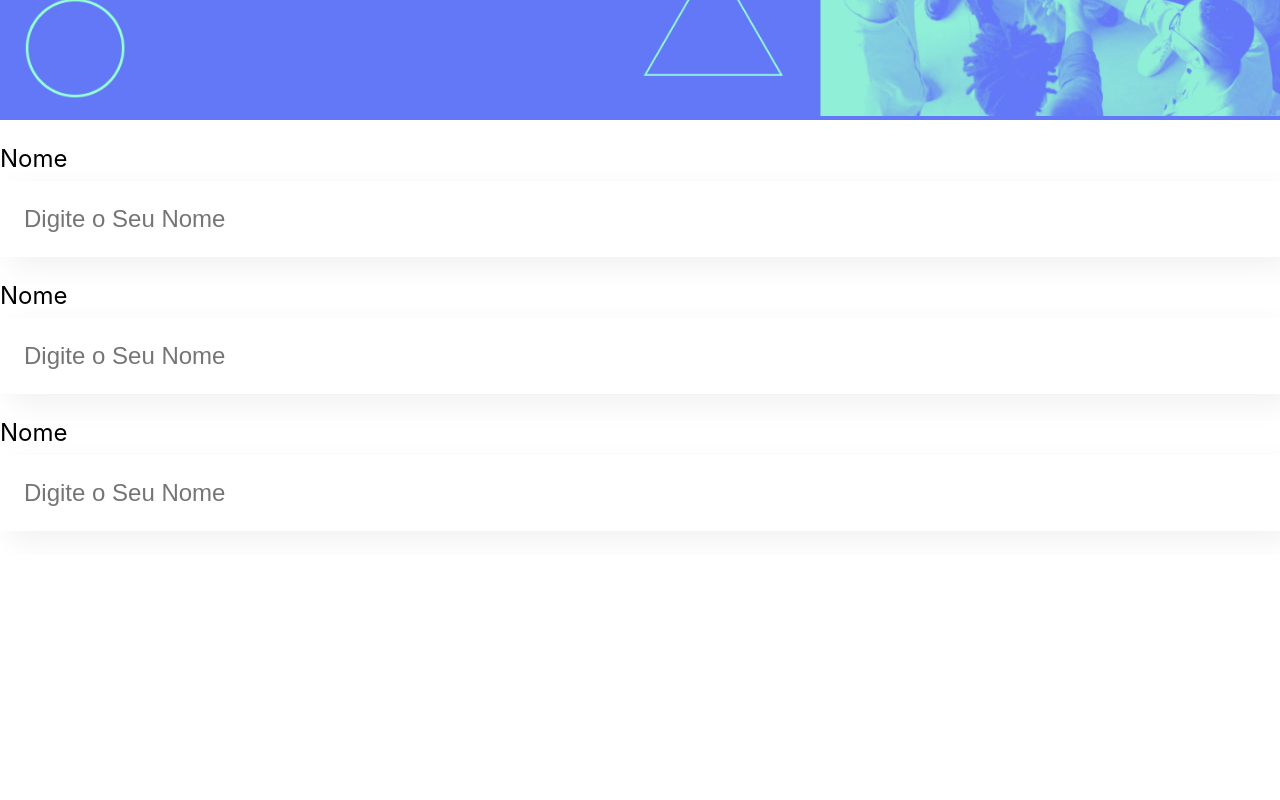
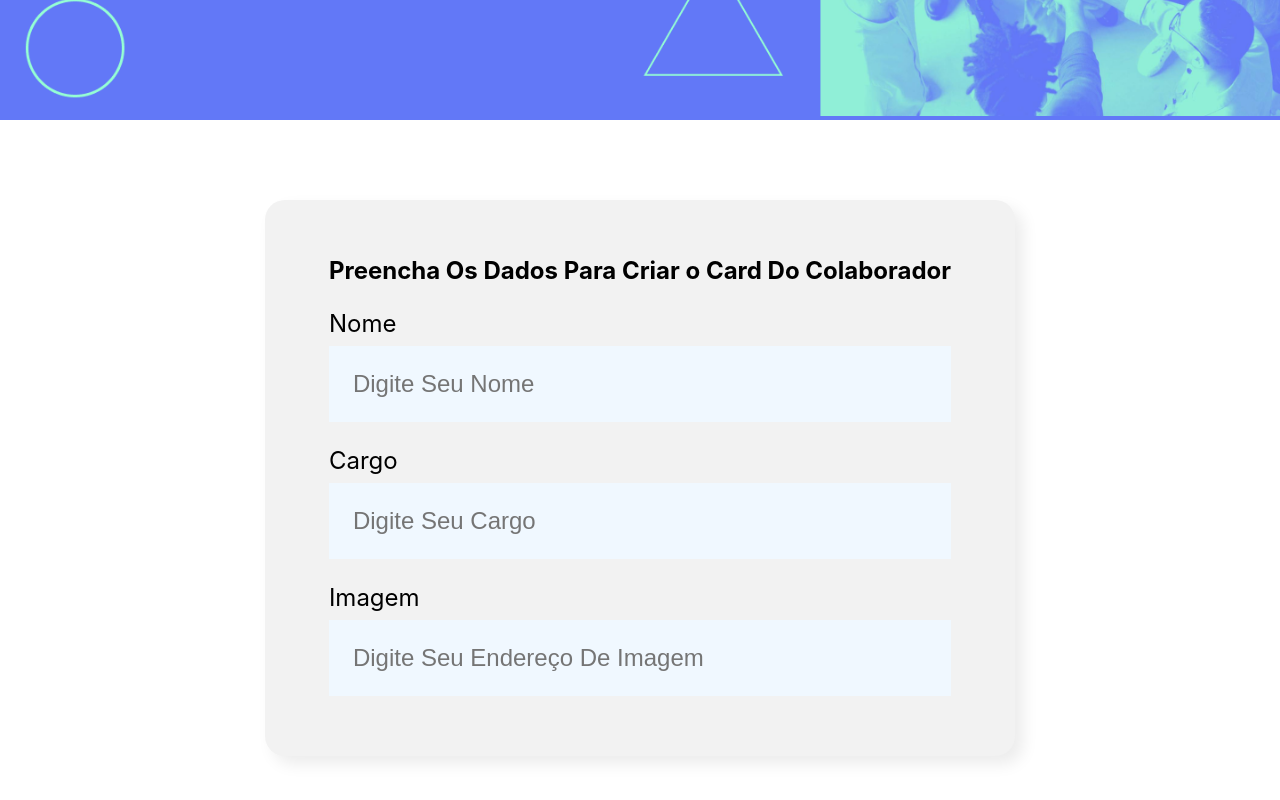
Before and after one commit to DEV-BrunoSilvaa/meu-app, a React (Create React App) app: page / in a window 1280 px wide. Shown: the part 378-1178 px from the top of the page. Before the commit the page ends 933 px from the top, so only its background shows below. Built offline with nearby package versions, Linux system fonts and the light colour scheme.

Commit message:
criando campos de textos

```diff
--- a/src/App.js
+++ b/src/App.js
@@ -1,16 +1,14 @@
+import Banner from './Componentes/Banner';
+import Formulario from './Componentes/formulario/iindex';
 
-import Banner from './componentes/banner';
-import CampoTexto from './componentes/CampoTExto';
 
 function App() {
-  return (
-    <div className="App">
-      <Banner />
-      <CampoTexto label="nome" />
-      <CampoTexto label="cargo" />
-      <CampoTexto label="imagem" />
-    </div>
-  );
+    return (
+        <div className="App">
+            <Banner />
+            <Formulario />
+        </div>
+    )
 }
 
 export default App;
--- a/src/componentes/banner.css
+++ b/src/Componentes/Banner/Banner.css
@@ -1,5 +1,5 @@
-.banner {
-    background-color:#6278f7;
+.banner{
+    background-color: #6278f7;
     text-align: center;
 
 }
--- /dev/null
+++ b/src/Componentes/Banner/baner.js
@@ -0,0 +1,10 @@
+import './Banner.css'
+
+export const Banner = () =>{
+    return (
+        <header className="banner" >
+        <img src="/imagens/banner.png" alt="o banner principar pagina organo" />
+        </header>
+    )
+}
+export default Banner;
--- /dev/null
+++ b/src/Componentes/Banner/index.js
@@ -0,0 +1,3 @@
+import { Banner } from "./baner";
+
+export default Banner
--- /dev/null
+++ b/src/Componentes/CampoTexto/inndex.js
@@ -0,0 +1,14 @@
+import './campotexto.css'
+
+const CampoTexto = (props) => {
+    return (
+        <div className="campo-texto">
+            <label>
+                {props.label}
+                </label>
+            <input placeholder={props.placeholder}/>
+        </div>
+    )
+}
+
+export default CampoTexto
--- /dev/null
+++ b/src/Componentes/formulario/formulario.css
@@ -0,0 +1,13 @@
+.formulario {
+    display: flex;
+    justify-content: center;
+    margin: 80px 0;
+
+}
+.formulario form {
+    max-width: 100%;
+    background-color: #f2f2f2;
+    border-radius: 20px;
+    padding: 36px 64px;
+    box-shadow: 8px 8px 16px rgba(0, 0 ,0, 0.08);
+}
--- /dev/null
+++ b/src/Componentes/formulario/iindex.js
@@ -0,0 +1,18 @@
+import './formulario.css'
+import CampoTexto from '../CampoTexto/inndex'
+
+
+const Formulario = () => {
+    return(
+        <section className="formulario">
+            <form>
+                <h2>Preencha Os Dados Para Criar o Card Do Colaborador</h2>
+            <CampoTexto label="Nome" placeholder="Digite Seu Nome"/>
+            <CampoTexto label="Cargo" placeholder="Digite Seu Cargo"/>
+            <CampoTexto label="Imagem" placeholder="Digite Seu Endereço De Imagem"/>
+            </form>
+        </section>
+    )
+}
+
+export default Formulario
--- a/src/componentes/CampoTExto/campotexto.css
+++ b/src/componentes/CampoTExto/campotexto.css
@@ -1,14 +1,16 @@
 .campo-texto{
-    margin: 24px 0;
+    margin:24px 0;
+
 }
 .campo-texto label{
     display: block;
     margin-bottom: 8px;
     font-size: 24px;
+
 }
 .campo-texto input{
-    background-color: white;
-    box-shadow: 10px 10px 30px rgba(0, 0, 0, 0.06);
+    background-color: aliceblue;
+    box-shadow: 10px 10px 30px rgba(0,0,0,0.06,);
     width: 100%;
     border: none;
     font-size: 24px;
--- a/src/componentes/CampoTExto/index.js
+++ /dev/null
@@ -1,12 +0,0 @@
-import './campotexto.css'
-
-const CampoTexto = () => {
-    return (
-        <div className="campo-texto">
-            <label>Nome</label>
-            <input placeholder='Digite o Seu Nome' />
-        </div>
-    )
-}
-
-export default CampoTexto
--- a/src/componentes/banner.js
+++ /dev/null
@@ -1,14 +0,0 @@
-// fazendo o banner por aqui depos abre o css
-import './banner.css'
-
-function Banner() {
-    // JSX
-    //usando a pasta imagens para usar o banner
-    return(
-        <header className='banner'>
-        <img src="/imagens/banner.png" alt="O banner principar do organo" />
-        </header>
-    )
-}
-
-export default Banner
```
Also changed, not shown: src/index.js (line endings or trailing spaces).
